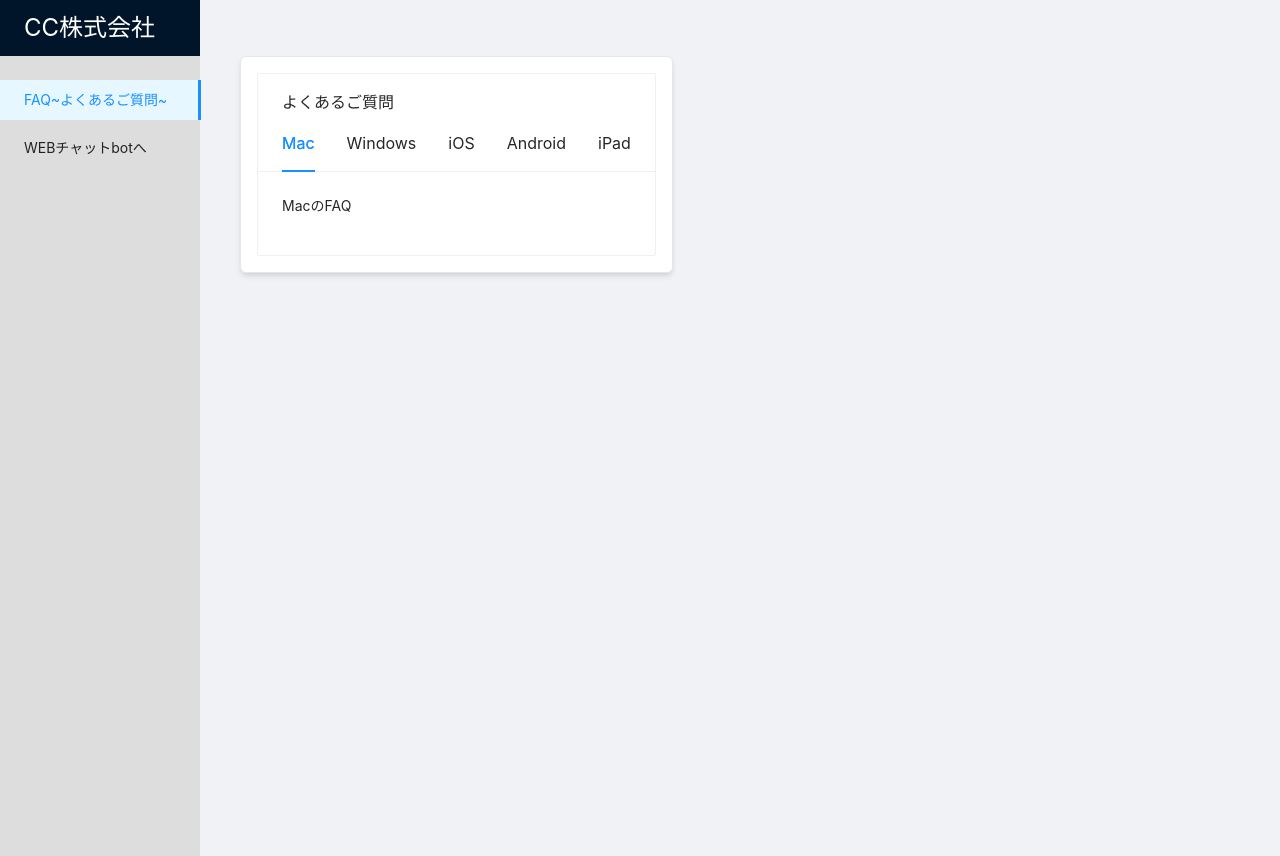
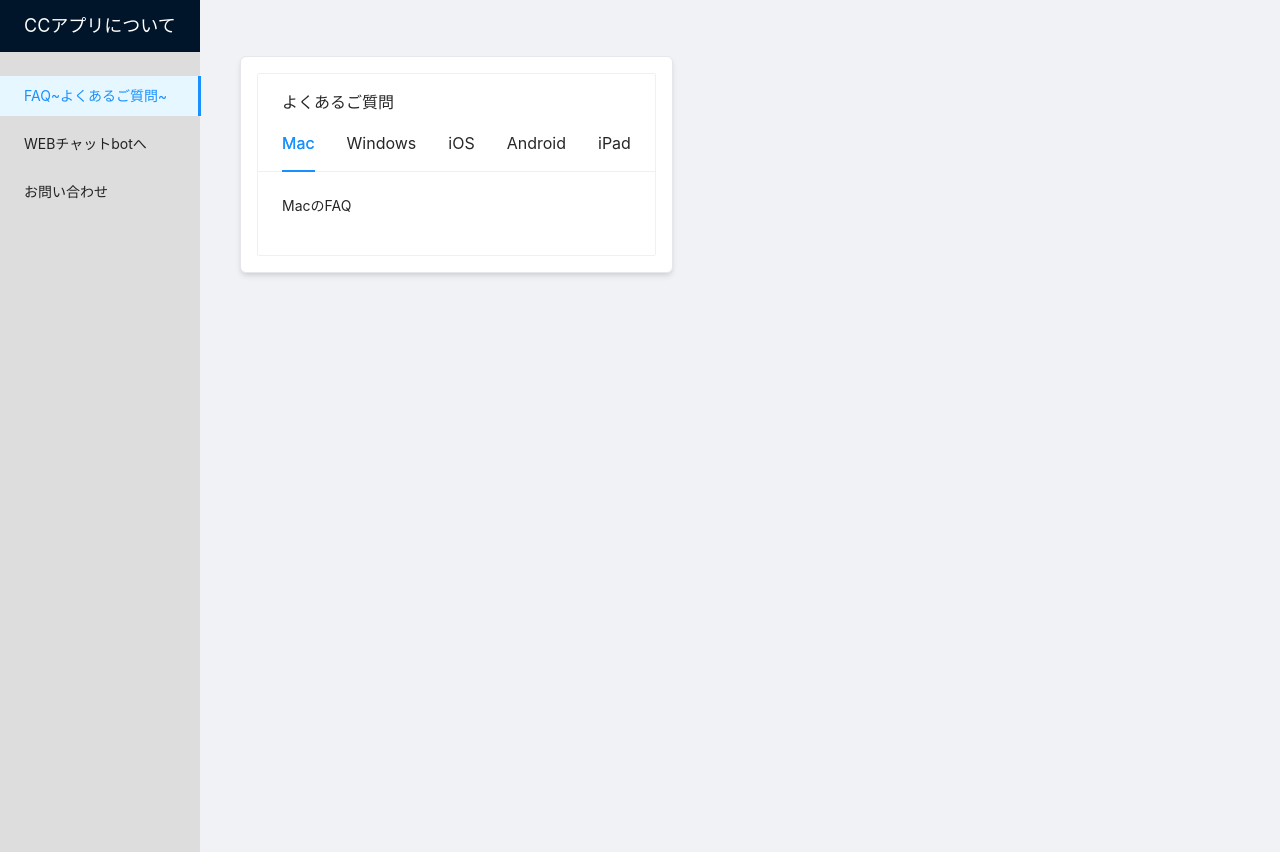
Before and after one commit to kosuke-17/contact-web, a Next.js app: page / in a window 1280 px wide. Built offline with nearby package versions, Linux system fonts and the light colour scheme.

Commit message:
Linkでコンポネートの切り替え処理

```diff
--- a/src/components/SideNav/index.jsx
+++ b/src/components/SideNav/index.jsx
@@ -1,10 +1,11 @@
 import { Menu } from "antd"
+import Link from 'next/link'
 
 const SideNav = () => {
   return (
     <>
     <div className="p-3 ">
-        <a href="#" className="pl-3 text-2xl text-white">CC株式会社</a>
+        <a href="#" className="pl-3 text-lg text-white">CCアプリについて</a>
     </div>
     <Menu
       mode="inline"
@@ -12,8 +13,21 @@ const SideNav = () => {
       defaultOpenKeys={['sub1']}
       style={{ height: '100vh', borderRight: 0, paddingTop: 20, backgroundColor: "#DDDDDD" }}
     >
-      <Menu.Item key="1">FAQ~よくあるご質問~</Menu.Item>
-      <Menu.Item key="2">WEBチャットbotへ</Menu.Item>
+      <Menu.Item key="1">
+        <Link href="/">
+          FAQ~よくあるご質問~
+        </Link>
+      </Menu.Item>
+      <Menu.Item key="2">
+        <Link href="/moveToChatBot">
+          WEBチャットbotへ
+        </Link>
+      </Menu.Item>
+      <Menu.Item key="3">
+        <Link href="/contactForm">
+          お問い合わせ
+        </Link>
+        </Menu.Item>
     </Menu>
   </>
   )
```
